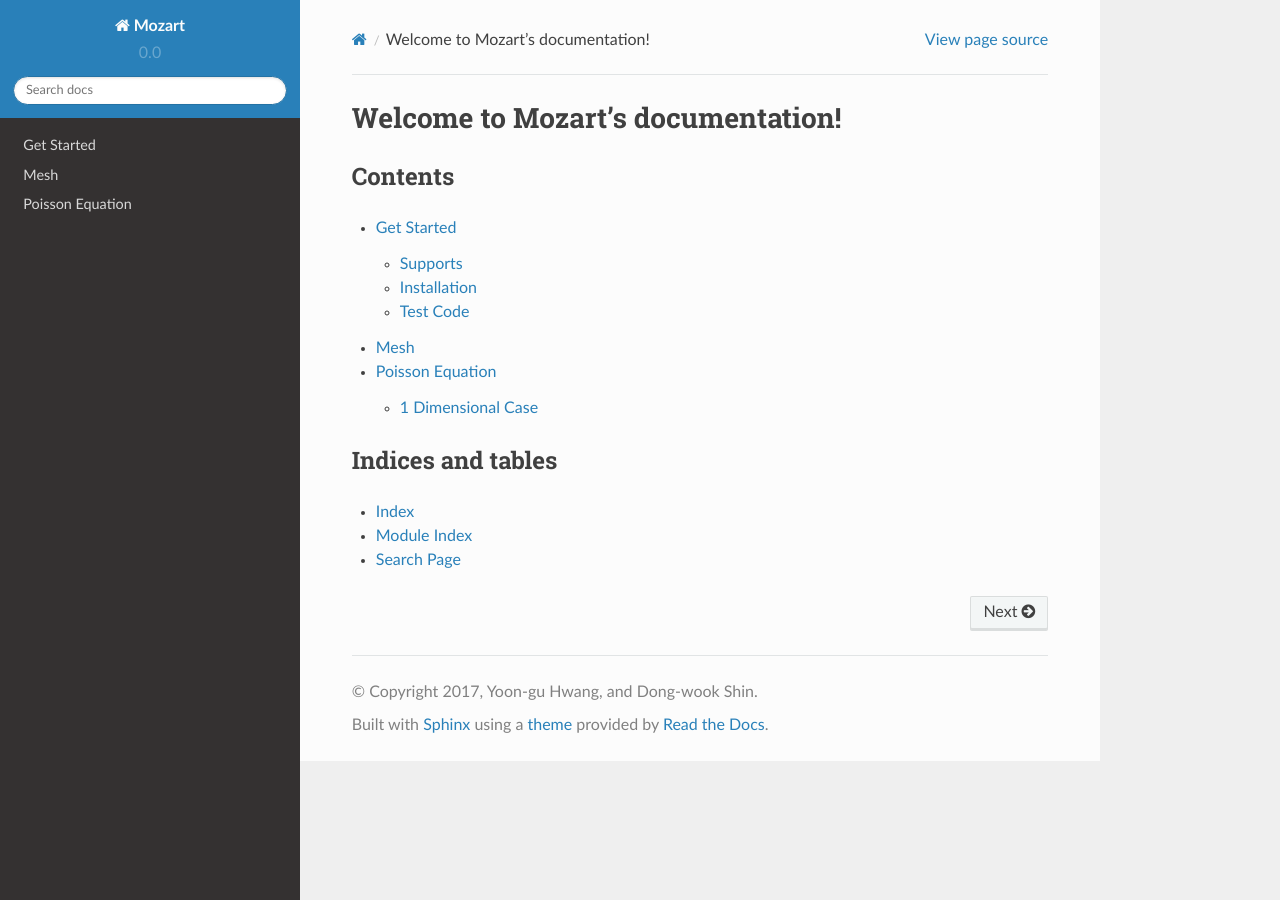
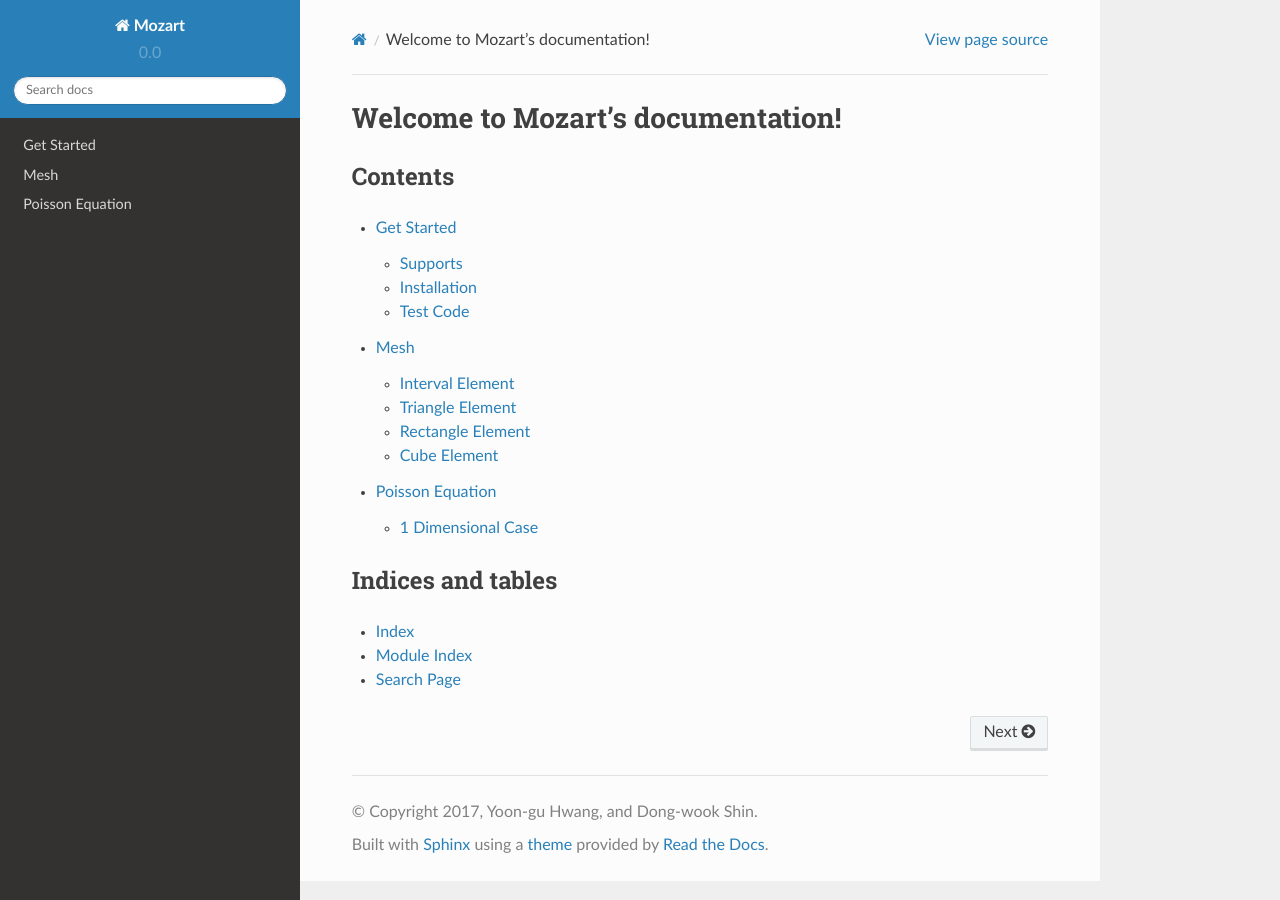
Before and after one commit to yoon-gu/mozart-pub, a Sphinx documentation site: the page built from docs/index.rst, in a window 1280 px wide. Built offline with Sphinx 7.4.7 and the Read the Docs theme 2.0.0, drawn with Linux system fonts in a browser that asks for light colours.

Commit message:
update document

```diff
--- a/docs/mesh.rst
+++ b/docs/mesh.rst
@@ -1,5 +1,22 @@
 Mesh
 ====
 
+Interval Element
+----------------
+.. automodule:: mozart.mesh.interval
+   :members:
+
+Triangle Element
+----------------
+.. automodule:: mozart.mesh.triangle
+   :members:
+
+Rectangle Element
+-----------------
 .. automodule:: mozart.mesh.rectangle
    :members:
+
+Cube Element
+------------
+.. automodule:: mozart.mesh.cube
+   :members:
```
Also changed, not shown: 3 other files.
